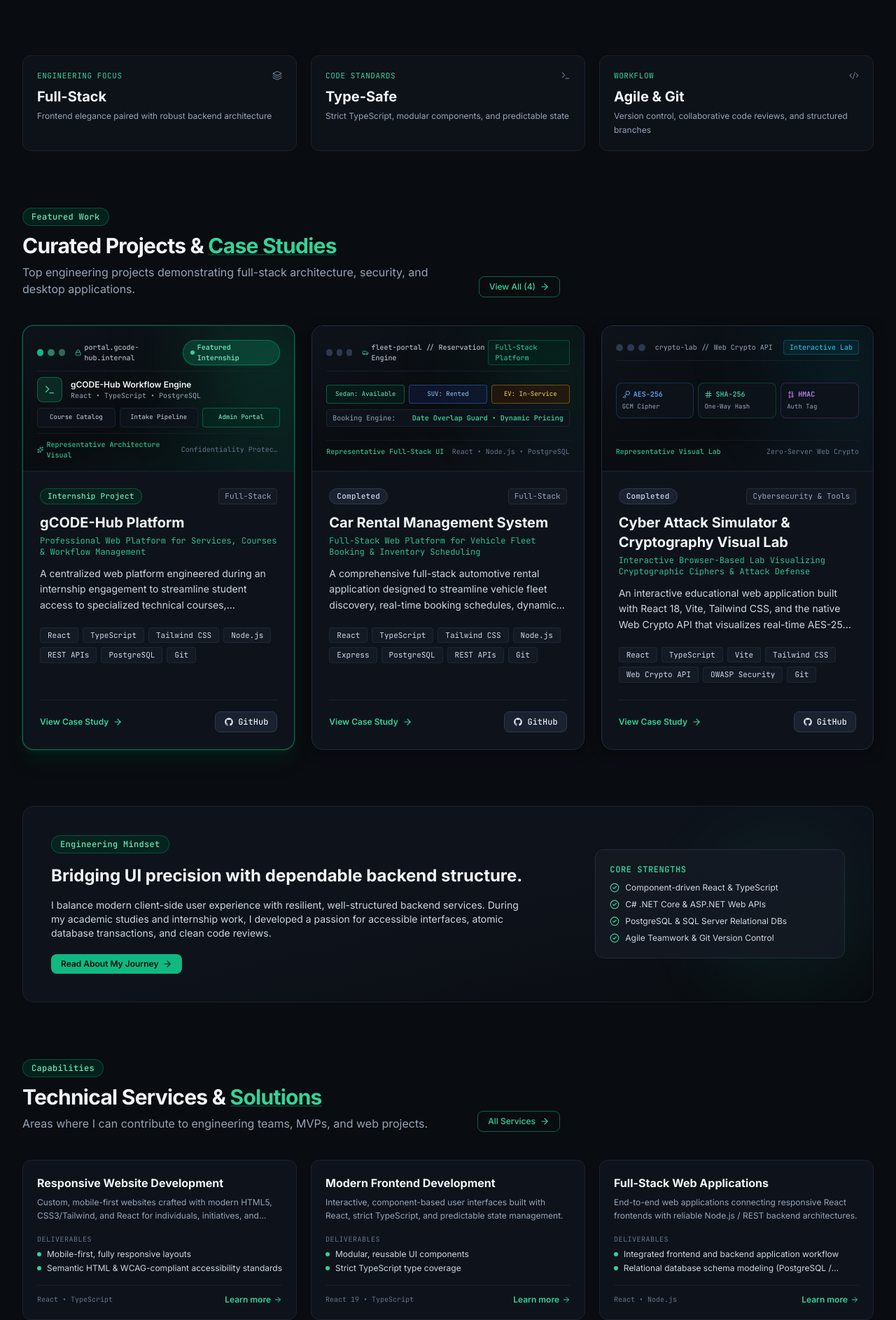
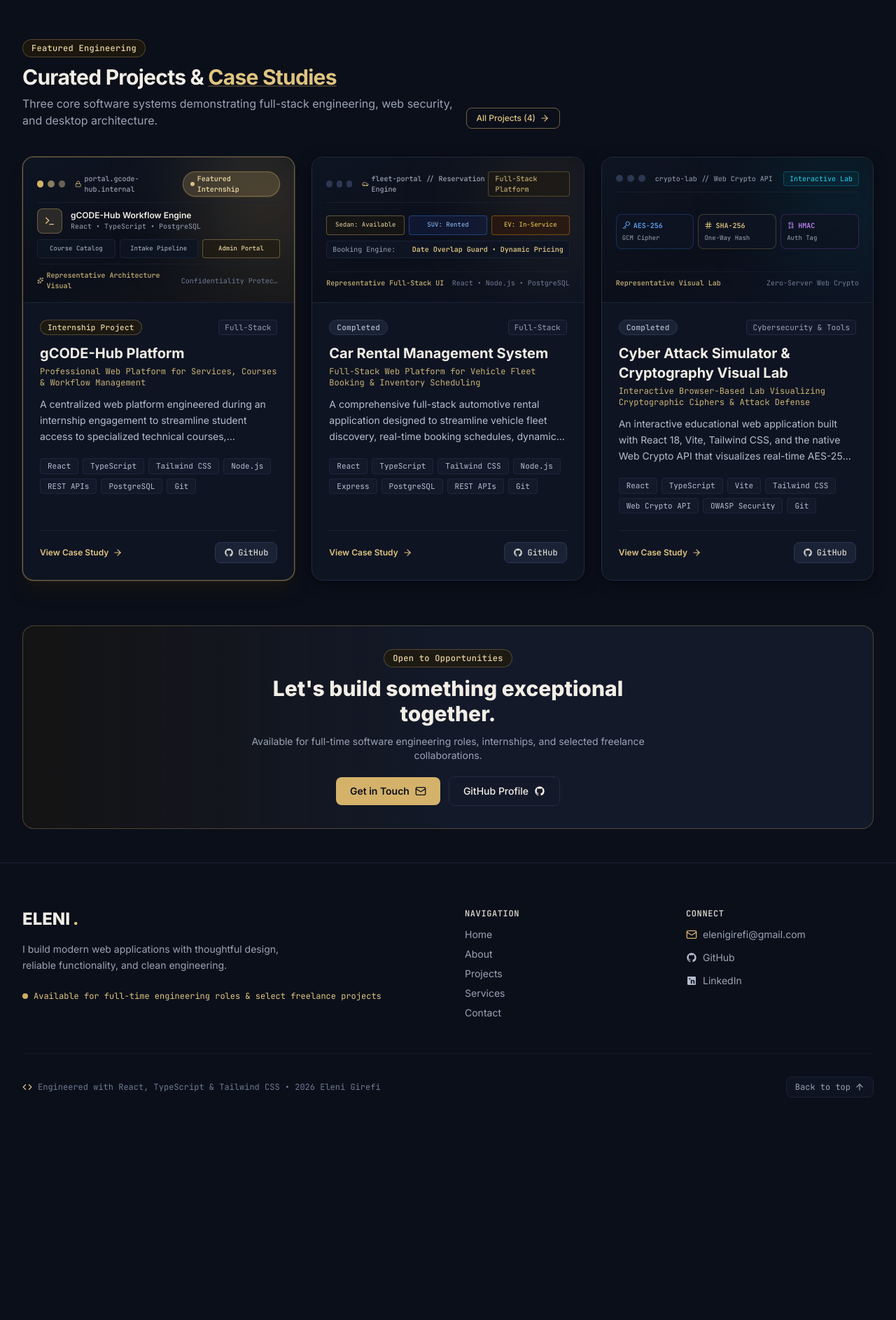
Before and after one commit to elu2121/eleni-portfolio, a React (Vite) app: page / in a window 1280 px wide. Shown: the part 614-2501 px from the top of the page at 70% size. After the commit the page ends 2247 px from the top, so only its background shows below. Built offline with nearby package versions, Linux system fonts and the light colour scheme.

Commit message:
Apply Midnight & Champagne Gold color combo and shorten homepage to a sleek 3-section layout

```diff
--- a/src/index.css
+++ b/src/index.css
@@ -8,8 +8,8 @@
   }
 
   body {
-    background-color: #090c10;
-    color: #f1f5f9;
+    background-color: #0B0F1A;
+    color: #F2EEE6;
     font-family: 'Inter', -apple-system, BlinkMacSystemFont, 'Segoe UI', Roboto, sans-serif;
   }
 
@@ -19,21 +19,21 @@
     height: 8px;
   }
   ::-webkit-scrollbar-track {
-    background: #090c10;
+    background: #0B0F1A;
   }
   ::-webkit-scrollbar-thumb {
-    background: #1a2230;
+    background: #131929;
     border-radius: 4px;
-    border: 2px solid #090c10;
+    border: 2px solid #0B0F1A;
   }
   ::-webkit-scrollbar-thumb:hover {
-    background: #2b374d;
+    background: #222B42;
   }
 
-  /* Accessible focus indicators */
+  /* Accessible focus indicators with champagne gold */
   *:focus-visible {
     outline: none;
-    box-shadow: 0 0 0 2px #10b981, 0 0 0 4px #090c10;
+    box-shadow: 0 0 0 2px #D4B26A, 0 0 0 4px #0B0F1A;
   }
 }
 
@@ -41,17 +41,17 @@
   .bg-grid-pattern {
     background-size: 40px 40px;
     background-image:
-      linear-gradient(to right, rgba(255, 255, 255, 0.03) 1px, transparent 1px),
-      linear-gradient(to bottom, rgba(255, 255, 255, 0.03) 1px, transparent 1px);
+      linear-gradient(to right, rgba(242, 238, 230, 0.03) 1px, transparent 1px),
+      linear-gradient(to bottom, rgba(242, 238, 230, 0.03) 1px, transparent 1px);
   }
 
   .bg-radial-glow {
-    background: radial-gradient(circle at 50% 0%, rgba(16, 185, 129, 0.08) 0%, transparent 65%);
+    background: radial-gradient(circle at 50% 0%, rgba(212, 178, 106, 0.12) 0%, transparent 65%);
   }
 
   /* Subtle card gradient */
   .card-gradient {
-    background: linear-gradient(180deg, rgba(20, 26, 36, 0.95) 0%, rgba(14, 19, 27, 0.95) 100%);
+    background: linear-gradient(180deg, rgba(19, 25, 41, 0.95) 0%, rgba(14, 20, 34, 0.95) 100%);
   }
 }
 
--- a/src/pages/HomePage.tsx
+++ b/src/pages/HomePage.tsx
@@ -1,17 +1,12 @@
 import React from 'react';
-import { Link } from 'react-router-dom';
 import {
   ArrowRight,
   ArrowUpRight,
   CheckCircle2,
-  Code2,
-  Layers,
   Mail,
-  Terminal,
 } from 'lucide-react';
 import { profileConfig } from '../config/profileConfig';
 import { projectsData } from '../data/projectsData';
-import { servicesData } from '../data/servicesData';
 import { Button } from '../components/common/Button';
 import { Badge } from '../components/common/Badge';
 import { SectionHeading } from '../components/common/SectionHeading';
@@ -20,26 +15,24 @@ import { ProjectCard } from '../components/common/ProjectCard';
 import { GithubIcon } from '../components/common/SocialIcons';
 
 export const HomePage: React.FC = () => {
-  // Curate top 3 projects for a concise, high-impact homepage showcase
+  // Curate exactly the top 3 projects for a concise, non-bloated showcase
   const featuredProjects = projectsData.slice(0, 3);
-  const featuredServices = servicesData.slice(0, 3);
 
   return (
-    <div className="space-y-16 md:space-y-20 pb-12">
+    <div className="space-y-12 md:space-y-16 pb-12">
       {/* =========================================================================
-          HERO SECTION (Compact typography & sleek balanced layout)
+          1. HERO SECTION (Compact, balanced & elegant)
           ========================================================================= */}
-      <section className="relative pt-4 sm:pt-6 md:pt-10 lg:pt-12 overflow-hidden">
-        {/* Subtle background ambient gradients */}
-        <div className="absolute top-1/4 left-1/2 -translate-x-1/2 -translate-y-1/2 w-[500px] h-[300px] bg-emerald-500/10 rounded-full blur-[100px] pointer-events-none" />
-        <div className="absolute top-0 right-0 w-80 h-80 bg-emerald-950/20 rounded-full blur-[90px] pointer-events-none" />
+      <section className="relative pt-4 sm:pt-6 md:pt-10 overflow-hidden">
+        {/* Soft champagne gold ambient glow */}
+        <div className="absolute top-1/4 left-1/2 -translate-x-1/2 -translate-y-1/2 w-[450px] h-[250px] bg-emerald-500/10 rounded-full blur-[100px] pointer-events-none" />
 
         <div className="max-w-7xl mx-auto px-4 sm:px-6 lg:px-8 relative z-10">
           <div className="grid grid-cols-1 lg:grid-cols-12 gap-8 lg:gap-10 items-center">
             {/* Left Column: Headline, Bio & Primary CTAs */}
-            <div className="lg:col-span-7 space-y-5 text-center lg:text-left">
+            <div className="lg:col-span-7 space-y-4 text-center lg:text-left">
               {/* Identity & Status Pill */}
-              <div className="inline-flex items-center gap-2 px-3 py-1 rounded-full bg-graphite-900 border border-graphite-800 text-xs font-mono text-graphite-300 shadow-sm">
+              <div className="inline-flex items-center gap-2 px-3 py-1 rounded-full bg-graphite-850 border border-graphite-750 text-xs font-mono text-graphite-300 shadow-sm">
                 <span className="relative flex h-2 w-2">
                   <span className="animate-ping absolute inline-flex h-full w-full rounded-full bg-emerald-400 opacity-75"></span>
                   <span className="relative inline-flex rounded-full h-2 w-2 bg-emerald-500"></span>
@@ -47,8 +40,8 @@ export const HomePage: React.FC = () => {
                 <span className="text-emerald-400 font-semibold">{profileConfig.title}</span>
               </div>
 
-              {/* Refined Headline (Scaled down for balance) */}
-              <h1 className="text-2xl sm:text-3xl md:text-4xl lg:text-[42px] font-extrabold tracking-tight text-graphite-50 leading-[1.18]">
+              {/* Headline */}
+              <h1 className="text-2xl sm:text-3xl md:text-4xl lg:text-[40px] font-extrabold tracking-tight text-graphite-100 leading-[1.18]">
                 Turning complex problems into{' '}
                 <span className="text-transparent bg-clip-text bg-gradient-to-r from-emerald-400 via-emerald-300 to-emerald-500">
                   elegant digital experiences.
@@ -57,7 +50,7 @@ export const HomePage: React.FC = () => {
 
               {/* Concise Introduction */}
               <p className="text-sm sm:text-base text-graphite-300 max-w-xl mx-auto lg:mx-0 font-normal leading-relaxed">
-                Software Engineering student & aspiring Full-Stack Developer building modern web applications with clean architecture, strict typing, and thoughtful design.
+                Software Engineering student & Full-Stack Developer crafting reliable, type-safe web applications with modern architecture and intuitive design.
               </p>
 
               {/* Compact Primary Actions */}
@@ -68,7 +61,7 @@ export const HomePage: React.FC = () => {
                   size="md"
                   icon={<ArrowRight className="w-4 h-4" />}
                 >
-                  Explore My Work
+                  Explore Projects
                 </Button>
 
                 <Button
@@ -77,12 +70,12 @@ export const HomePage: React.FC = () => {
                   size="md"
                   icon={<ArrowUpRight className="w-4 h-4" />}
                 >
-                  Let's Talk
+                  Contact Me
                 </Button>
               </div>
 
-              {/* Quick Tech Highlights */}
-              <div className="pt-4 border-t border-graphite-800/80 flex flex-wrap items-center justify-center lg:justify-start gap-4 text-xs text-graphite-400 font-mono">
+              {/* Tech Highlights Strip */}
+              <div className="pt-3 border-t border-graphite-750/80 flex flex-wrap items-center justify-center lg:justify-start gap-4 text-xs text-graphite-400 font-mono">
                 <div className="flex items-center gap-1.5">
                   <CheckCircle2 className="w-3.5 h-3.5 text-emerald-400" />
                   <span>React & TypeScript</span>
@@ -107,43 +100,14 @@ export const HomePage: React.FC = () => {
       </section>
 
       {/* =========================================================================
-          COMPACT PROFESSIONAL SUMMARY / ENGINEERING VALUE
-          ========================================================================= */}
-      <section className="max-w-7xl mx-auto px-4 sm:px-6 lg:px-8">
-        <div className="grid grid-cols-1 md:grid-cols-3 gap-4 sm:gap-5">
-          {profileConfig.stats.map((stat, idx) => (
-            <div
-              key={idx}
-              className="p-4 sm:p-5 rounded-xl bg-graphite-900/80 border border-graphite-800 hover:border-emerald-500/30 transition-all duration-300"
-            >
-              <div className="flex items-center justify-between mb-2">
-                <span className="text-[11px] font-mono text-emerald-400 uppercase tracking-wider">
-                  {stat.label}
-                </span>
-                {idx === 0 && <Layers className="w-3.5 h-3.5 text-graphite-500" />}
-                {idx === 1 && <Terminal className="w-3.5 h-3.5 text-graphite-500" />}
-                {idx === 2 && <Code2 className="w-3.5 h-3.5 text-graphite-500" />}
-              </div>
-              <div className="text-xl font-bold text-graphite-100 mb-1">
-                {stat.value}
-              </div>
-              <p className="text-xs text-graphite-400 leading-relaxed">
-                {stat.description}
-              </p>
-            </div>
-          ))}
-        </div>
-      </section>
-
-      {/* =========================================================================
-          FEATURED PROJECTS SECTION (Top 3 Curated Projects)
+          2. FEATURED PROJECTS (Focused 3-Card Grid)
           ========================================================================= */}
       <section id="featured-work" className="max-w-7xl mx-auto px-4 sm:px-6 lg:px-8">
         <SectionHeading
-          badge="Featured Work"
+          badge="Featured Engineering"
           title="Curated Projects &"
           highlight="Case Studies"
-          subtitle="Top engineering projects demonstrating full-stack architecture, security, and desktop applications."
+          subtitle="Three core software systems demonstrating full-stack engineering, web security, and desktop architecture."
           action={
             <Button
               to="/projects"
@@ -151,7 +115,7 @@ export const HomePage: React.FC = () => {
               size="sm"
               icon={<ArrowRight className="w-3.5 h-3.5" />}
             >
-              View All ({projectsData.length})
+              All Projects ({projectsData.length})
             </Button>
           }
         />
@@ -164,140 +128,17 @@ export const HomePage: React.FC = () => {
       </section>
 
       {/* =========================================================================
-          STREAMLINED ABOUT PREVIEW
+          3. COMPACT CONTACT BANNER
           ========================================================================= */}
       <section className="max-w-7xl mx-auto px-4 sm:px-6 lg:px-8">
-        <div className="rounded-2xl bg-gradient-to-br from-graphite-900 via-graphite-900 to-graphite-950 border border-graphite-800 p-6 sm:p-8 lg:p-10 relative overflow-hidden">
-          <div className="absolute bottom-0 right-0 w-64 h-64 bg-emerald-500/5 rounded-full blur-2xl pointer-events-none" />
-
-          <div className="grid grid-cols-1 lg:grid-cols-12 gap-6 lg:gap-8 items-center relative z-10">
-            <div className="lg:col-span-8 space-y-4">
-              <Badge variant="emerald">Engineering Mindset</Badge>
-              <h2 className="text-xl sm:text-2xl font-bold text-graphite-100">
-                Bridging UI precision with dependable backend structure.
-              </h2>
-              <p className="text-xs sm:text-sm text-graphite-300 leading-relaxed max-w-2xl">
-                I balance modern client-side user experience with resilient, well-structured backend services. During my academic studies and internship work, I developed a passion for accessible interfaces, atomic database transactions, and clean code reviews.
-              </p>
-
-              <div className="pt-1">
-                <Button
-                  to="/about"
-                  variant="primary"
-                  size="sm"
-                  icon={<ArrowRight className="w-3.5 h-3.5" />}
-                >
-                  Read About My Journey
-                </Button>
-              </div>
-            </div>
-
-            <div className="lg:col-span-4 bg-graphite-850/80 rounded-xl p-4 sm:p-5 border border-graphite-750 space-y-2.5">
-              <span className="text-xs font-mono text-emerald-400 uppercase tracking-wider font-semibold block">
-                Core Strengths
-              </span>
-              <ul className="space-y-2 text-xs text-graphite-300">
-                <li className="flex items-center gap-2">
-                  <CheckCircle2 className="w-3.5 h-3.5 text-emerald-400 shrink-0" />
-                  <span>Component-driven React & TypeScript</span>
-                </li>
-                <li className="flex items-center gap-2">
-                  <CheckCircle2 className="w-3.5 h-3.5 text-emerald-400 shrink-0" />
-                  <span>C# .NET Core & ASP.NET Web APIs</span>
-                </li>
-                <li className="flex items-center gap-2">
-                  <CheckCircle2 className="w-3.5 h-3.5 text-emerald-400 shrink-0" />
-                  <span>PostgreSQL & SQL Server Relational DBs</span>
-                </li>
-                <li className="flex items-center gap-2">
-                  <CheckCircle2 className="w-3.5 h-3.5 text-emerald-400 shrink-0" />
-                  <span>Agile Teamwork & Git Version Control</span>
-                </li>
-              </ul>
-            </div>
-          </div>
-        </div>
-      </section>
-
-      {/* =========================================================================
-          COMPACT SERVICES PREVIEW
-          ========================================================================= */}
-      <section className="max-w-7xl mx-auto px-4 sm:px-6 lg:px-8">
-        <SectionHeading
-          badge="Capabilities"
-          title="Technical Services &"
-          highlight="Solutions"
-          subtitle="Areas where I can contribute to engineering teams, MVPs, and web projects."
-          action={
-            <Button
-              to="/services"
-              variant="outline"
-              size="sm"
-              icon={<ArrowRight className="w-3.5 h-3.5" />}
-            >
-              All Services
-            </Button>
-          }
-        />
-
-        <div className="grid grid-cols-1 md:grid-cols-3 gap-5">
-          {featuredServices.map((service) => (
-            <div
-              key={service.id}
-              className="p-5 rounded-xl bg-graphite-900 border border-graphite-800 hover:border-emerald-500/40 transition-all flex flex-col justify-between group"
-            >
-              <div>
-                <h3 className="text-base font-bold text-graphite-100 group-hover:text-emerald-400 transition-colors mb-1.5">
-                  {service.title}
-                </h3>
-                <p className="text-xs text-graphite-400 leading-relaxed mb-4 line-clamp-2">
-                  {service.shortDescription}
-                </p>
-
-                <div className="space-y-1.5 mb-4">
-                  <span className="text-[10px] font-mono text-graphite-500 uppercase tracking-wider block">
-                    Deliverables
-                  </span>
-                  <ul className="space-y-1 text-xs text-graphite-300">
-                    {service.deliverables.slice(0, 2).map((d, i) => (
-                      <li key={i} className="flex items-center gap-2">
-                        <span className="w-1.5 h-1.5 rounded-full bg-emerald-400" />
-                        <span className="line-clamp-1">{d}</span>
-                      </li>
-                    ))}
-                  </ul>
-                </div>
-              </div>
-
-              <div className="pt-3 border-t border-graphite-800/80 flex items-center justify-between">
-                <span className="text-[10px] font-mono text-graphite-500">
-                  {service.technologies.slice(0, 2).join(' • ')}
-                </span>
-                <Link
-                  to="/services"
-                  className="text-xs font-semibold text-emerald-400 hover:text-emerald-300 inline-flex items-center gap-1"
-                >
-                  <span>Learn more</span>
-                  <ArrowRight className="w-3 h-3" />
-                </Link>
-              </div>
-            </div>
-          ))}
-        </div>
-      </section>
-
-      {/* =========================================================================
-          COMPACT CALL TO ACTION
-          ========================================================================= */}
-      <section className="max-w-7xl mx-auto px-4 sm:px-6 lg:px-8">
-        <div className="relative rounded-2xl bg-gradient-to-r from-emerald-950/30 via-graphite-900 to-graphite-900 border border-emerald-500/30 p-6 sm:p-10 text-center">
-          <div className="max-w-xl mx-auto space-y-4">
-            <Badge variant="emerald">Let's Connect</Badge>
+        <div className="relative rounded-2xl bg-gradient-to-r from-emerald-950/40 via-graphite-850 to-graphite-850 border border-emerald-500/30 p-6 sm:p-8 text-center">
+          <div className="max-w-xl mx-auto space-y-3">
+            <Badge variant="emerald">Open to Opportunities</Badge>
             <h2 className="text-xl sm:text-2xl md:text-3xl font-extrabold text-graphite-100">
-              Have a project or engineering role open?
+              Let's build something exceptional together.
             </h2>
-            <p className="text-xs sm:text-sm text-graphite-300 leading-relaxed">
-              Available for full-time software developer roles, internships, and collaborative projects.
+            <p className="text-xs sm:text-sm text-graphite-400 leading-relaxed">
+              Available for full-time software engineering roles, internships, and selected freelance collaborations.
             </p>
 
             <div className="pt-2 flex flex-wrap items-center justify-center gap-3">
@@ -307,7 +148,7 @@ export const HomePage: React.FC = () => {
                 size="md"
                 icon={<Mail className="w-4 h-4" />}
               >
-                Start a Conversation
+                Get in Touch
               </Button>
               <Button
                 href={profileConfig.contact.github}
--- a/tailwind.config.js
+++ b/tailwind.config.js
@@ -8,33 +8,52 @@ export default {
   theme: {
     extend: {
       colors: {
+        // Midnight and champagne gold theme
+        // Background: #0B0F1A
+        // Cards: #131929
+        // Text: #F2EEE6
+        // Muted text: #9AA3B5
+        // Accent: #D4B26A
         graphite: {
-          950: "#090c10", // Primary deepest background
-          900: "#0e131b", // Section / main canvas background
-          850: "#141a24", // Surface / card background
-          800: "#1a2230", // Elevated surface / card hover
-          750: "#222c3d", // Borders & subtle outlines
-          700: "#2d394e", // Active border / mute separator
-          600: "#45536b", // Low emphasis icon/borders
-          500: "#64748b", // Subtle text / placeholder
-          400: "#94a3b8", // Secondary text
-          300: "#cbd5e1", // Primary muted text
-          200: "#e2e8f0", // High contrast text
-          100: "#f1f5f9", // Off-white primary text
-          50: "#f8fafc",  // Crisp white accent text
+          950: "#0B0F1A", // Deepest background / Midnight
+          900: "#0E1422", // Section canvas background
+          850: "#131929", // Surface / card background
+          800: "#1A2236", // Elevated card / hover surface
+          750: "#222B42", // Borders & subtle outlines
+          700: "#2C3752", // Active borders / separators
+          600: "#4B5975", // Low emphasis icons/borders
+          500: "#6F7B95", // Subtle text
+          400: "#9AA3B5", // Muted text (Warm grey-blue)
+          300: "#B5BDCE", // Light muted text
+          200: "#D7D4CB", // Warm light text
+          100: "#F2EEE6", // Primary text (Warm off-white)
+          50: "#FAF7F2",  // Brightest warm off-white
         },
         emerald: {
-          950: "#022c22",
-          900: "#064e3b",
-          800: "#065f46",
-          700: "#047857",
-          600: "#059669",
-          500: "#10b981", // Accent primary
-          400: "#34d399", // Accent hover & vibrant highlight
-          300: "#6ee7b7", // Soft accent text
-          200: "#a7f3d0",
-          100: "#d1fae5",
-          50: "#ecfdf5",
+          950: "#231C0C", // Deepest warm gold tone
+          900: "#3D3014",
+          800: "#614D1E",
+          700: "#876B28",
+          600: "#B38E37",
+          500: "#D4B26A", // Accent Primary: Soft Champagne Gold
+          400: "#E0C480", // Vibrant Champagne Gold highlight
+          300: "#EBD6A2", // Soft Champagne Gold text
+          200: "#F4E8C5",
+          100: "#FAF3DF",
+          50: "#FDFBF4",
+        },
+        gold: {
+          950: "#231C0C",
+          900: "#3D3014",
+          800: "#614D1E",
+          700: "#876B28",
+          600: "#B38E37",
+          500: "#D4B26A", // Soft Champagne Gold
+          400: "#E0C480",
+          300: "#EBD6A2",
+          200: "#F4E8C5",
+          100: "#FAF3DF",
+          50: "#FDFBF4",
         },
       },
       fontFamily: {
@@ -60,10 +79,10 @@ export default {
         ],
       },
       boxShadow: {
-        "card": "0 4px 20px -2px rgba(0, 0, 0, 0.45)",
-        "card-hover": "0 10px 30px -4px rgba(0, 0, 0, 0.6), 0 0 15px -2px rgba(16, 185, 129, 0.15)",
-        "emerald-glow": "0 0 25px -5px rgba(16, 185, 129, 0.25)",
-        "emerald-sm": "0 0 12px -2px rgba(16, 185, 129, 0.3)",
+        "card": "0 4px 20px -2px rgba(0, 0, 0, 0.55)",
+        "card-hover": "0 10px 30px -4px rgba(0, 0, 0, 0.7), 0 0 16px -2px rgba(212, 178, 106, 0.22)",
+        "emerald-glow": "0 0 25px -5px rgba(212, 178, 106, 0.35)",
+        "emerald-sm": "0 0 12px -2px rgba(212, 178, 106, 0.4)",
       },
     },
   },
```
